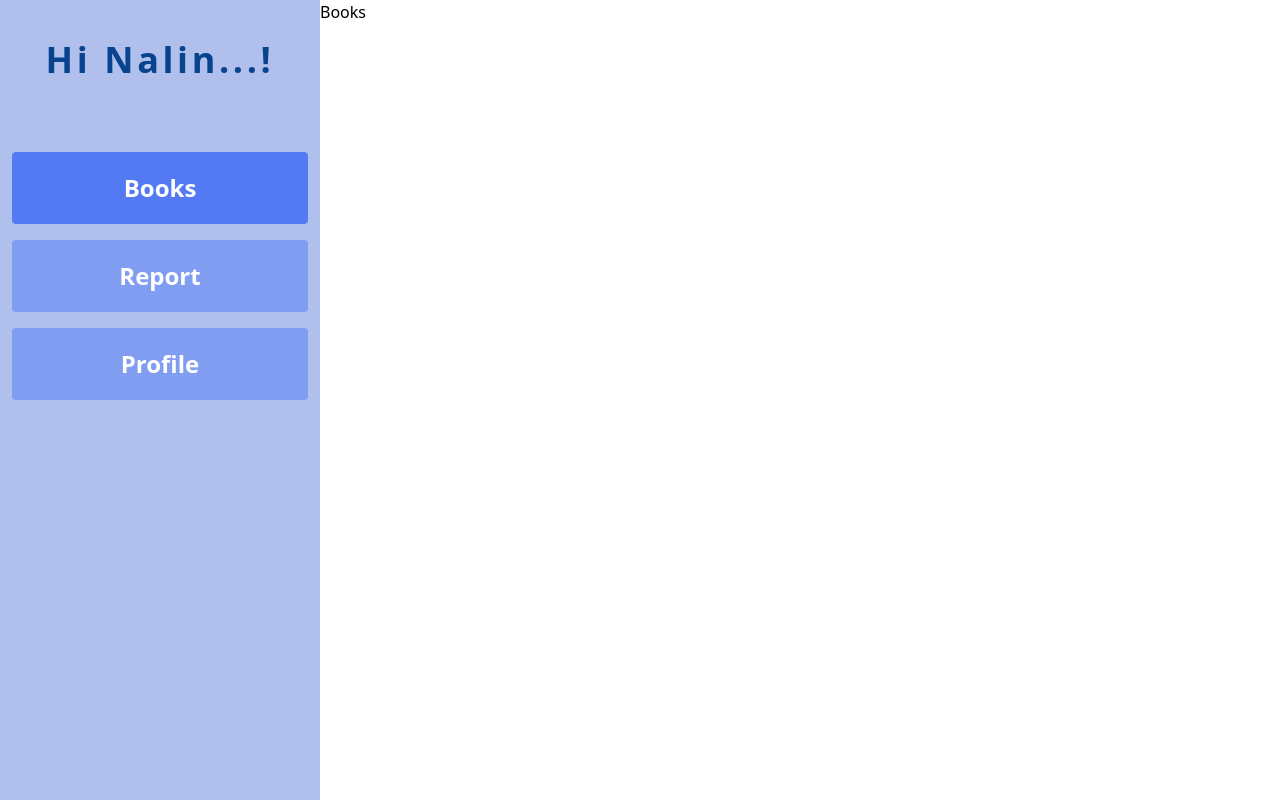
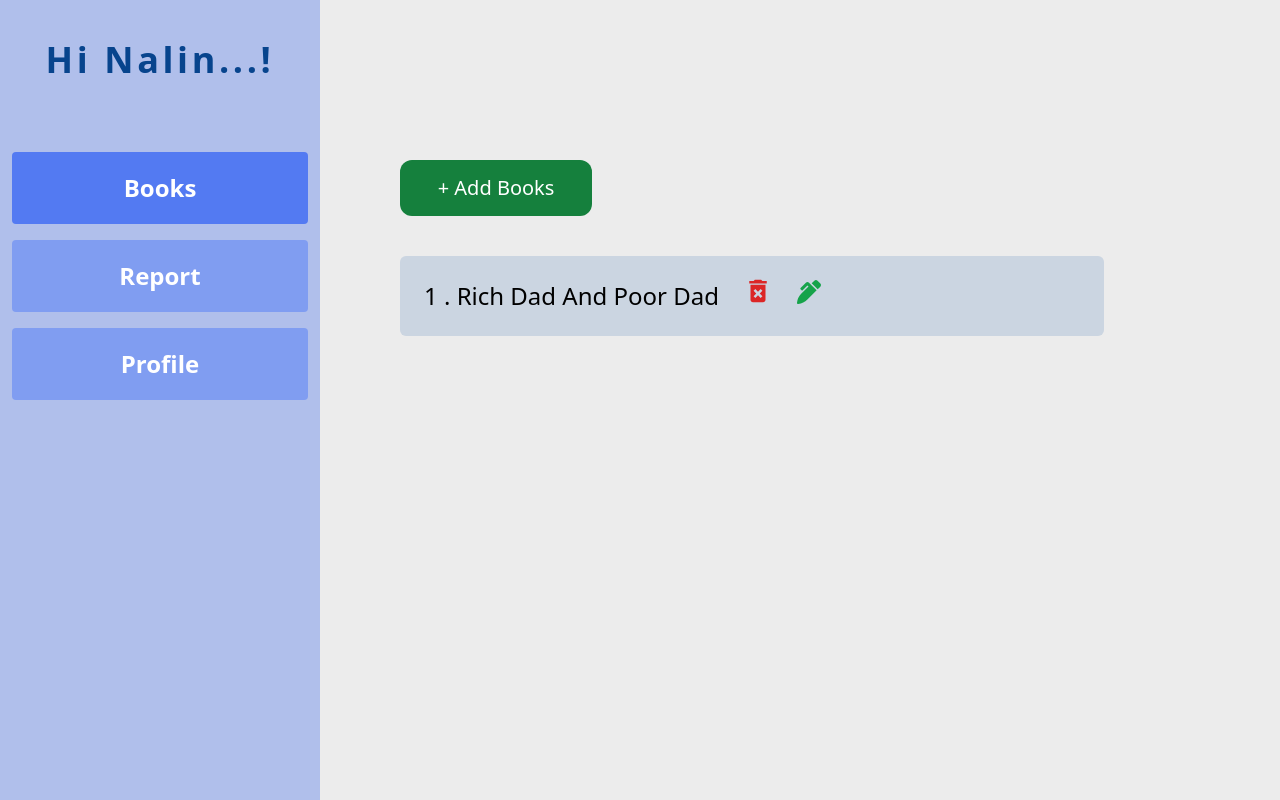
Before and after one commit to NipunSachintha-NS/E-Libro, a React (Vite) app in the folder Frontend/E-libro/: page /book in a window 1280 px wide. Built offline with nearby package versions, Linux system fonts and the light colour scheme; a web font is replaced by a local one.

Commit message:
content book page added

```diff
--- a/Frontend/E-libro/src/App.jsx
+++ b/Frontend/E-libro/src/App.jsx
@@ -6,6 +6,7 @@ import HomePage from "./Pages/HomePage"
 import Book from './Pages/Content/Book';
 import Profile from './Pages/Content/Profile';
 import Report from './Pages/Content/Report';
+import AddBook from './components/AddBook';
 function App() {
 
 
@@ -19,6 +20,7 @@ function App() {
       <Route path="/book" element = {<Book/>}/>
       <Route path="/profile" element={<Profile/>}/>
       <Route path="/report" element={<Report/>}/>
+      <Route path="/addBook" element={<AddBook/>}/>
         </Routes>
         </Router>
     </>
--- a/Frontend/E-libro/src/Pages/Content/Book.jsx
+++ b/Frontend/E-libro/src/Pages/Content/Book.jsx
@@ -2,14 +2,24 @@ import React from "react";
 import NavBar from "../../components/NabBar";
 import { FaPenAlt } from "react-icons/fa";
 import { MdDeleteForever } from "react-icons/md";
+import { Link } from "react-router-dom";
 
 export default function Book() {
   return (
     <>
-     <div className="flex">
-    <NavBar/>
-    <div>Books</div>
-    </div>
+      <div className="flex  bg-ash">
+        <NavBar />
+        <div className="grow">
+        <Link to="/addBook"><button className="bg-green-700 w-48 h-14 text-white mt-40 ml-20 text-xl rounded-xl ">
+            + Add Books
+          </button></Link>
+          <div className="bg-slate-300  flex h-18 ml-20 mt-10 mr-44 rounded-md ">
+            <p className="p-6 text-2xl ">1 . Rich Dad And Poor Dad </p>
+            <FaPenAlt className="text-2xl m-6 ml-50 text-green-600 order-last" />
+            <MdDeleteForever className="text-3xl mt-5  text-red-600" />
+          </div>
+        </div>
+      </div>
     </>
   );
 }
--- a/Frontend/E-libro/src/Pages/HomePage.jsx
+++ b/Frontend/E-libro/src/Pages/HomePage.jsx
@@ -1,7 +1,5 @@
-// File: src/components/WelcomePage.js
-
 import React from 'react';
-import './HomePage.css'; // Import the CSS file for styling
+import './HomePage.css';
 import { Link } from 'react-router-dom';
 
 const HomePage = () => {
--- /dev/null
+++ b/Frontend/E-libro/src/components/AddBook.jsx
@@ -0,0 +1,22 @@
+import React from "react";
+const styles = () => {
+  height: "10px";
+  width: "100px";
+};
+function AddBook() {
+  return (
+    <>
+      <div className="">
+        <h1>Book Details</h1>
+        <div className="bg">
+          <input type="text" />
+          <input type="text" />
+          <input type="text" />
+          <input type="text" />
+        </div>
+      </div>
+    </>
+  );
+}
+
+export default AddBook;
```
